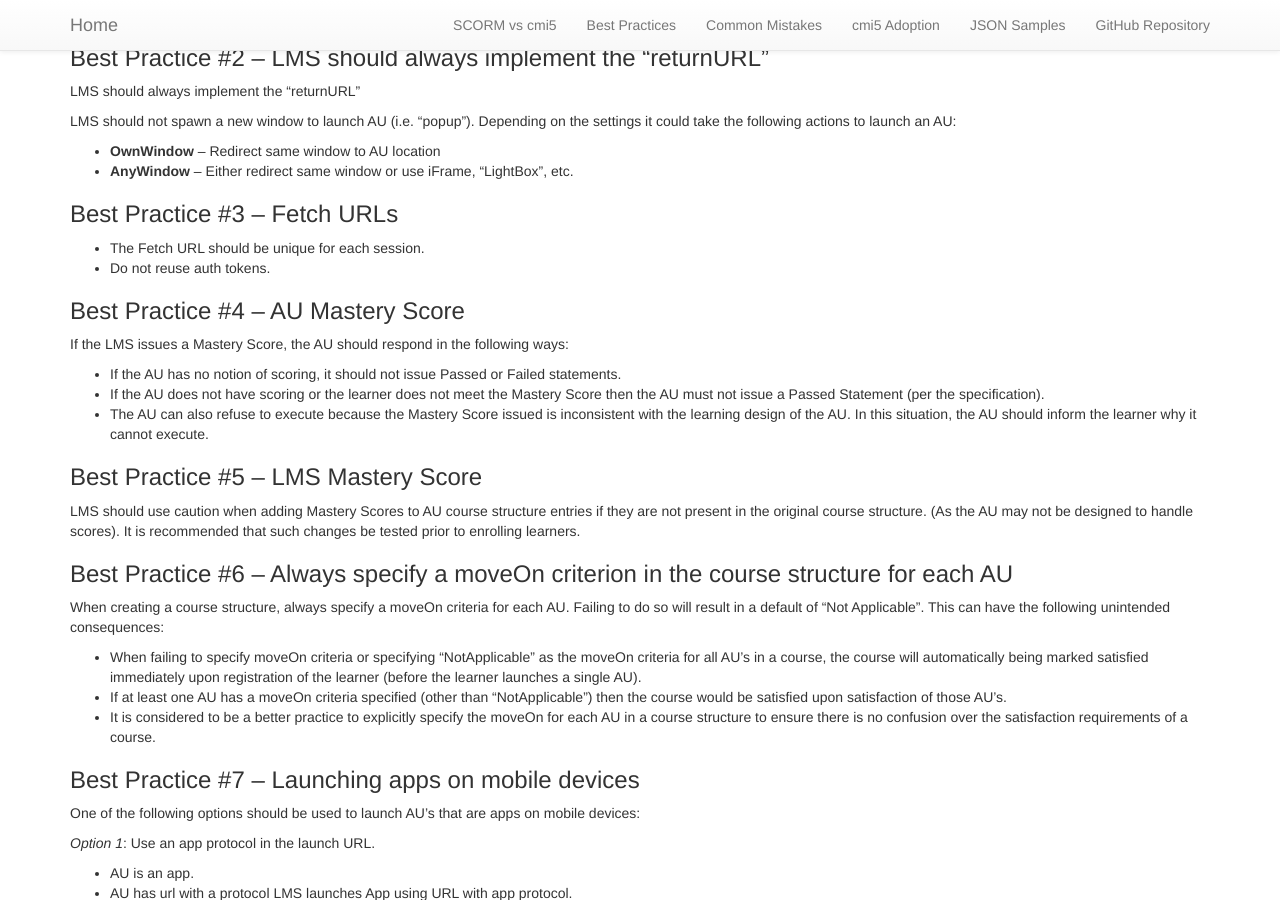
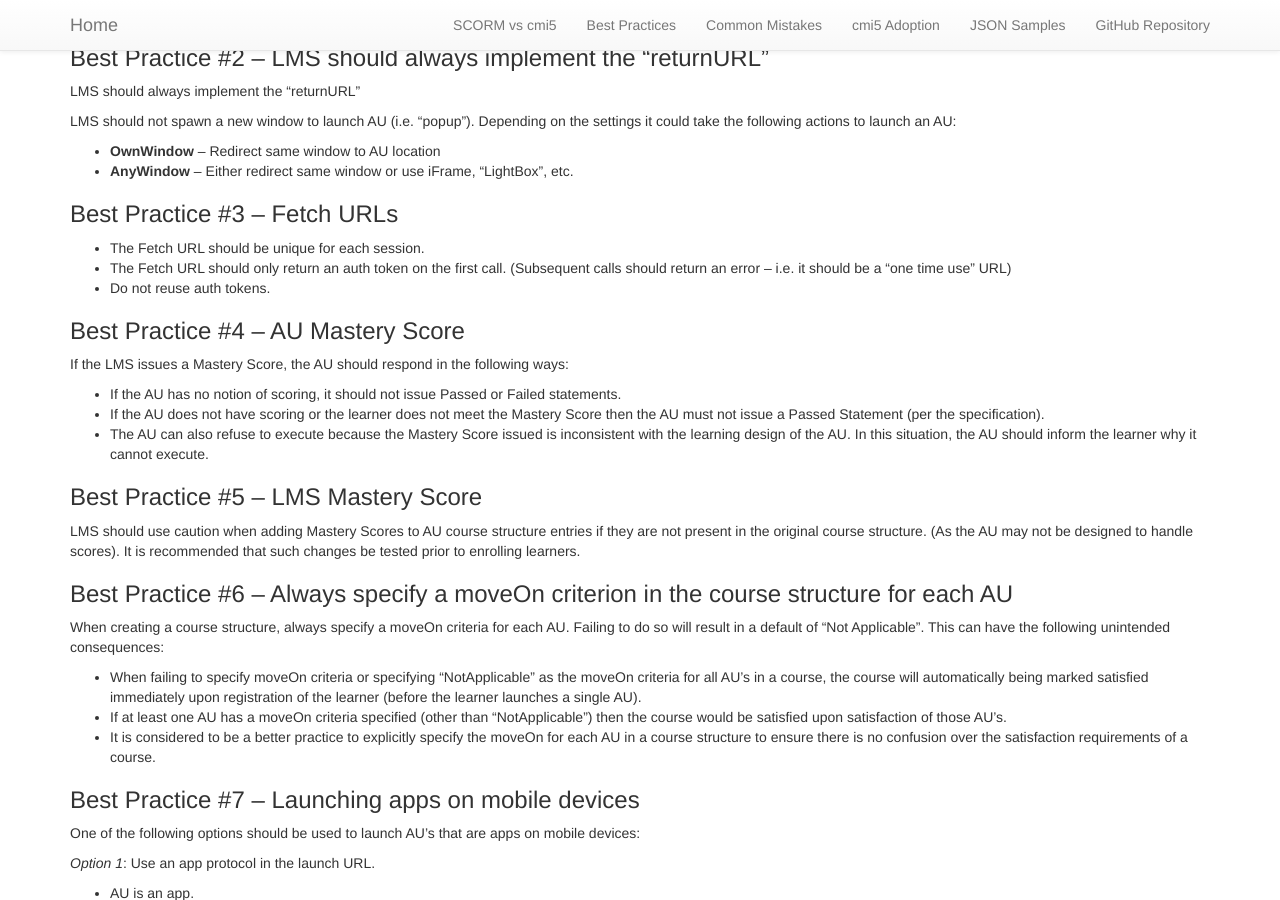
Before and after one commit to AICC/CMI-5_Spec_Current, a Jekyll site: the page built from best_practices/index.md, in a window 1280 px wide and 900 px high, scrolled down 768 px. Built offline with Jekyll 4.4.1, drawn with Linux system fonts in a browser that asks for light colours; our own code applies the rules of GitHub Pages for plain Markdown files.

Commit message:
July 7 meeting - one time use for Fetch
Per the July 7th meeting - Fetch URL should only return an Auth token once and errors for subsequent calls

```diff
--- a/best_practices/index.md
+++ b/best_practices/index.md
@@ -31,6 +31,7 @@ LMS should not spawn a new window to launch AU (i.e. “popup”). Depending on
 ### Best Practice #{% increment bpCount %} – Fetch URLs
 
 * The Fetch URL should be unique for each session.
+* The Fetch URL should only return an auth token on the first call. (Subsequent calls should return an error – i.e. it should be a “one time use” URL)
 * Do not reuse auth tokens.
 
 ### Best Practice #{% increment bpCount %} – AU Mastery Score
```
